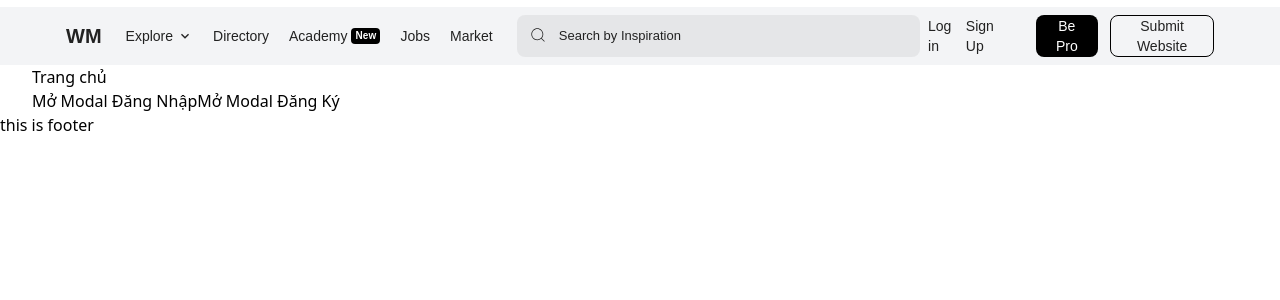
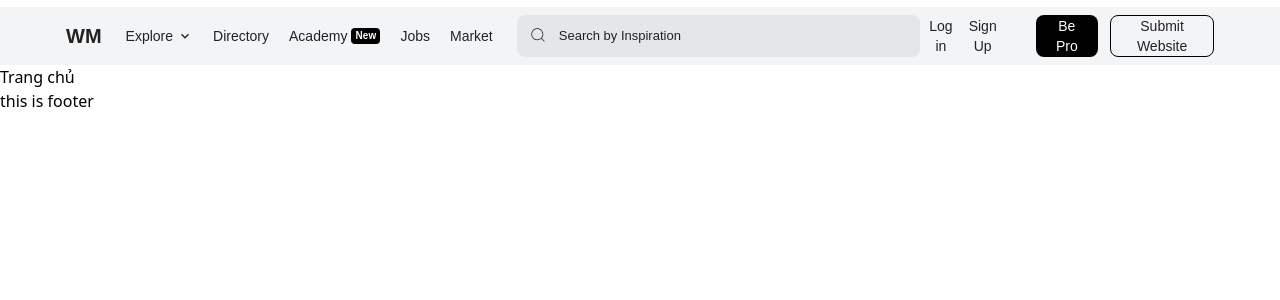
Before and after one commit to RLnofell/with-me-website, a React (Vite) app: page / in a window 1280 px wide. Shown: the top 300 px of the page. Built offline with nearby package versions, Linux system fonts and the light colour scheme.

Commit message:
ui(navbar): add auth modal

```diff
--- a/src/App.css
+++ b/src/App.css
@@ -8,7 +8,7 @@
 }
 
 .main{
-  margin: 0 2rem;
+  margin: 0;
 }
 
 .body {
--- a/src/core/components/Header/contents/NavbarActions.jsx
+++ b/src/core/components/Header/contents/NavbarActions.jsx
@@ -1,11 +1,34 @@
 import React from 'react';
+import { useDispatch, useSelector } from 'react-redux';
+import { openModal } from '../../../store/auth/modalSlice.jsx';
+import LoginModal from '../../../../modules/auth/popup/LoginModal.jsx';
+import RegisterModal from '../../../../modules/auth/popup/RegisterModal.jsx';
 
 const NavbarActions = () => {
+
+  const dispatch = useDispatch();
+  const { isOpen, modalType } = useSelector((state) => state.modal);
+
+  const handleOpenLoginModal = () => {
+    dispatch(openModal('login'));
+  };
+
+  const handleOpenRegisterModal = () => {
+    dispatch(openModal('register'));
+  };
+
+  const authMethodChange = (type) => {
+    dispatch(openModal(type));
+  };
+
   return(
     <div className="font-inter-tight flex items-center gap-3 max-h-[42px]">
       <div className="pr-6 gap-3 flex items-center">
-        <a href="#" className="text-sm">Log in</a>
-        <a href="#" className="text-sm">Sign Up</a>
+        <button onClick={handleOpenLoginModal} className="text-sm text-primary hover:text-primary/80">Log in</button>
+        {isOpen && modalType === 'register' && <RegisterModal authMethodChange={() => authMethodChange('login')} />}
+
+        <button onClick={handleOpenRegisterModal} className="text-sm text-primary hover:text-primary/80">Sign Up</button>
+        {isOpen && modalType === 'login' && <LoginModal authMethodChange={() => authMethodChange('register')} />}
       </div>
 
       <button className="bg-black text-white px-4 h-[42px] max-h-[42px] text-sm hover:bg-black/80 rounded-lg">Be Pro</button>
--- a/src/core/pages/HomePage.jsx
+++ b/src/core/pages/HomePage.jsx
@@ -1,33 +1,11 @@
 import React from 'react';
-import { useSelector, useDispatch } from "react-redux";
-import { openModal } from '../store/auth/modalSlice.jsx';
-import LoginModal from '../../modules/auth/popup/LoginModal.jsx';
-import RegisterModal from '../../modules/auth/popup/RegisterModal.jsx';
 
 const HomePage = () => {
-  const dispatch = useDispatch();
-  const { isOpen, modalType } = useSelector((state) => state.modal);
-
-  const handleOpenLoginModal = () => {
-    dispatch(openModal('login'));
-  };
-
-  const handleOpenRegisterModal = () => {
-    dispatch(openModal('register'));
-  };
-
-  const authMethodChange = (type) => {
-    dispatch(openModal(type));
-  };
 
   return (
     <div>
       <h1 className="">Trang chủ</h1>
-      <button onClick={handleOpenLoginModal}>Mở Modal Đăng Nhập</button>
-      <button onClick={handleOpenRegisterModal}>Mở Modal Đăng Ký</button>
 
-      {isOpen && modalType === 'login' && <LoginModal authMethodChange={() => authMethodChange('register')} />}
-      {isOpen && modalType === 'register' && <RegisterModal authMethodChange={() => authMethodChange('login')} />}
     </div>
   );
 };
```
